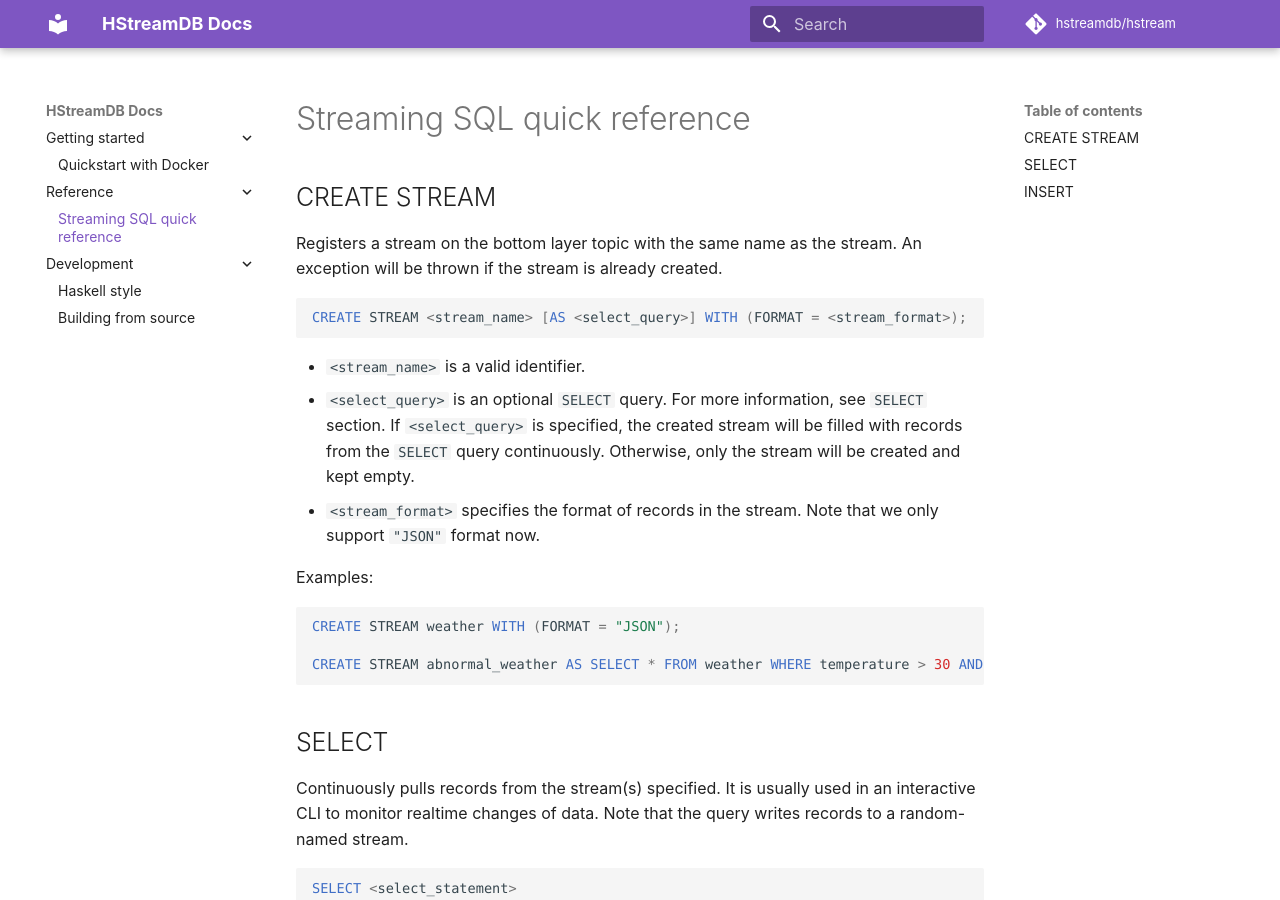
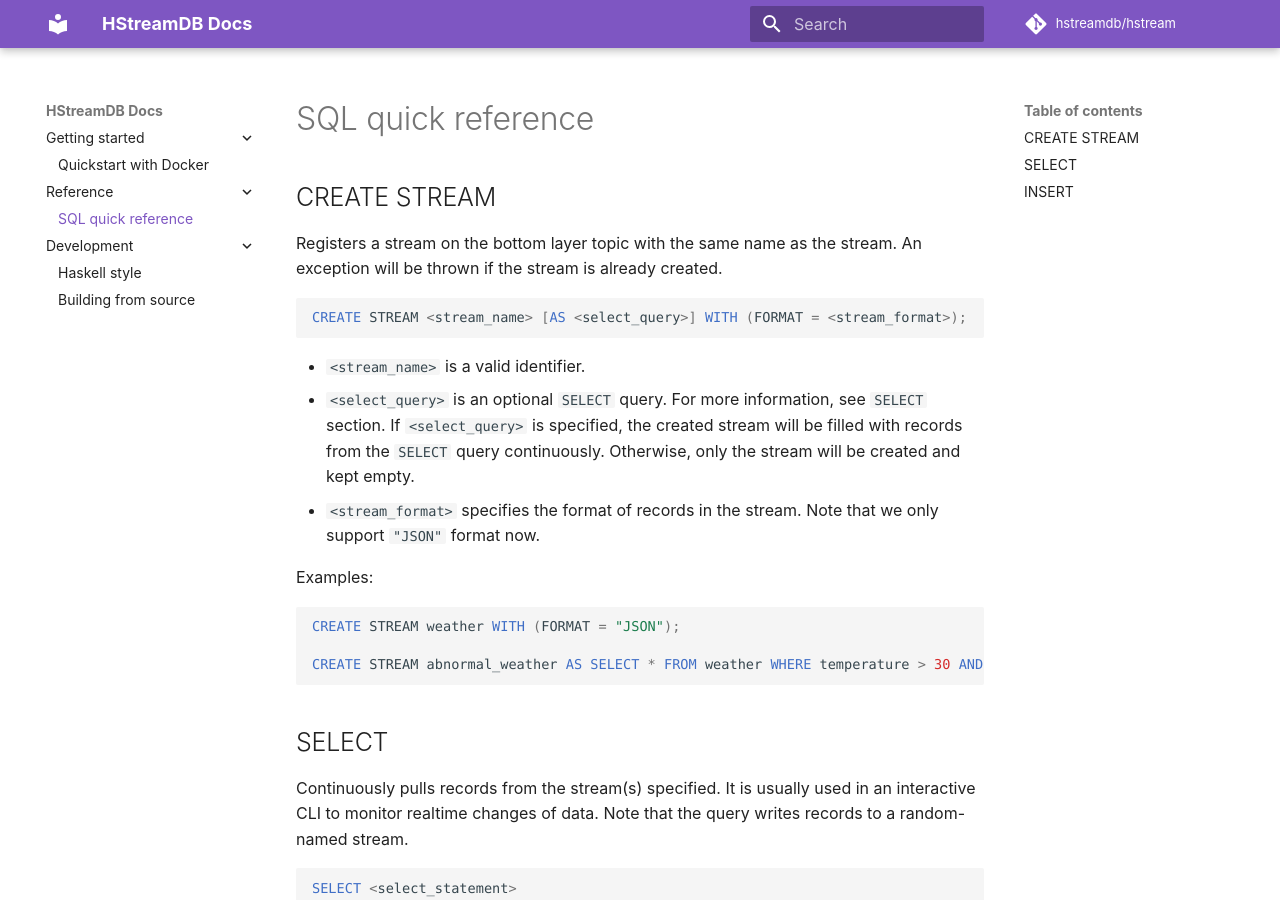
Before and after one commit to hstreamdb/docs, an MkDocs documentation site: the page built from docs/reference/sql-quick-reference.md, in a window 1280 px wide and 900 px high. Built offline with MkDocs 1.6.1 and Material for MkDocs 9.7.7, drawn with Linux system fonts in a browser that asks for light colours; comment, search, counter and statistics services are not loaded.

Commit message:
change Streaming SQL quick reference to SQL quick reference

```diff
--- a/docs/reference/sql-quick-reference.md
+++ b/docs/reference/sql-quick-reference.md
@@ -1,5 +1,5 @@
-Streaming SQL quick reference
-=============================
+SQL quick reference
+===================
 
 ## CREATE STREAM
 
--- a/mkdocs.yml
+++ b/mkdocs.yml
@@ -20,7 +20,7 @@
   - Getting started:
       - Quickstart with Docker: start/quickstart-with-docker.md
   - Reference:
-      - Streaming SQL quick reference: reference/sql-quick-reference.md
+      - SQL quick reference: reference/sql-quick-reference.md
   - Development:
       - Haskell style: development/haskell-style.md
       - Building from source: development/build-from-source.md
```
